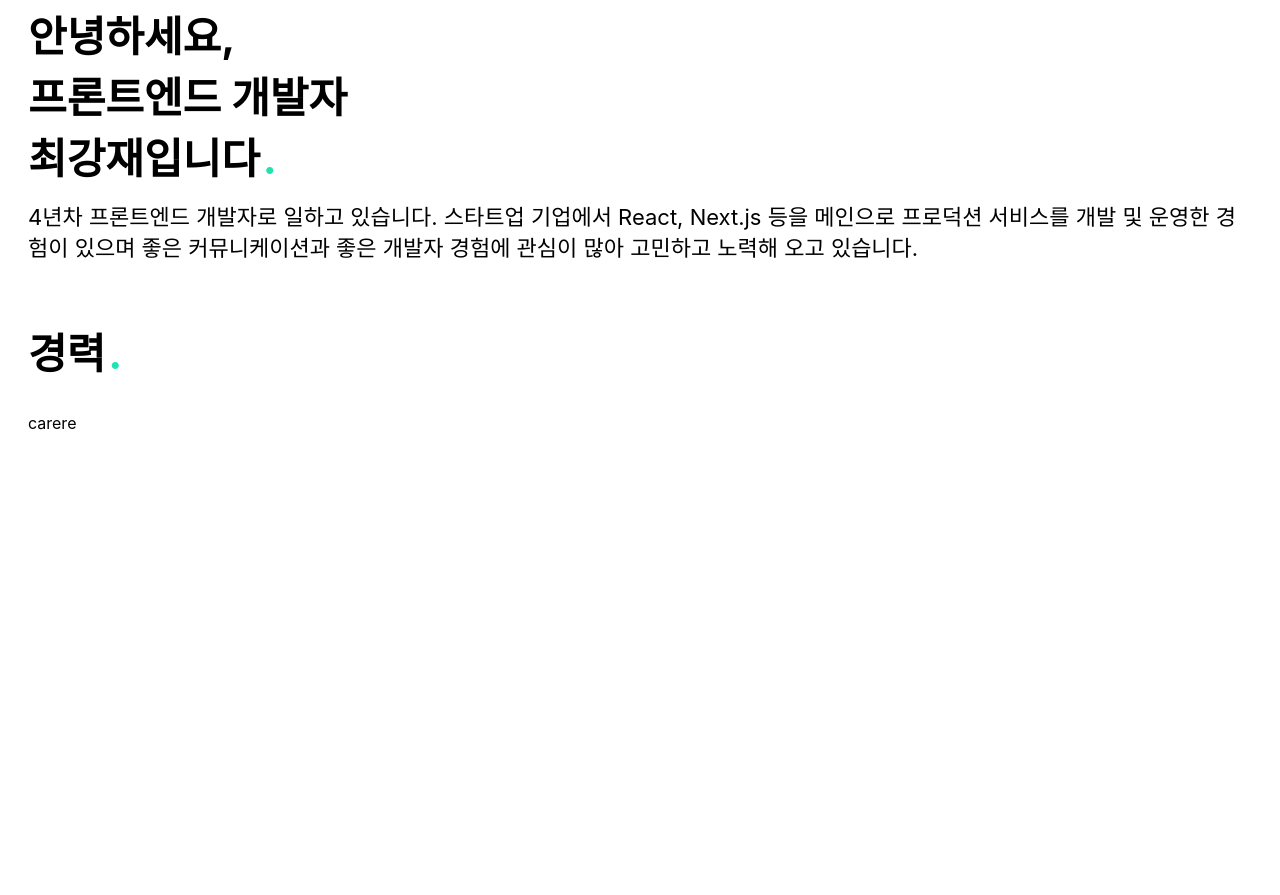
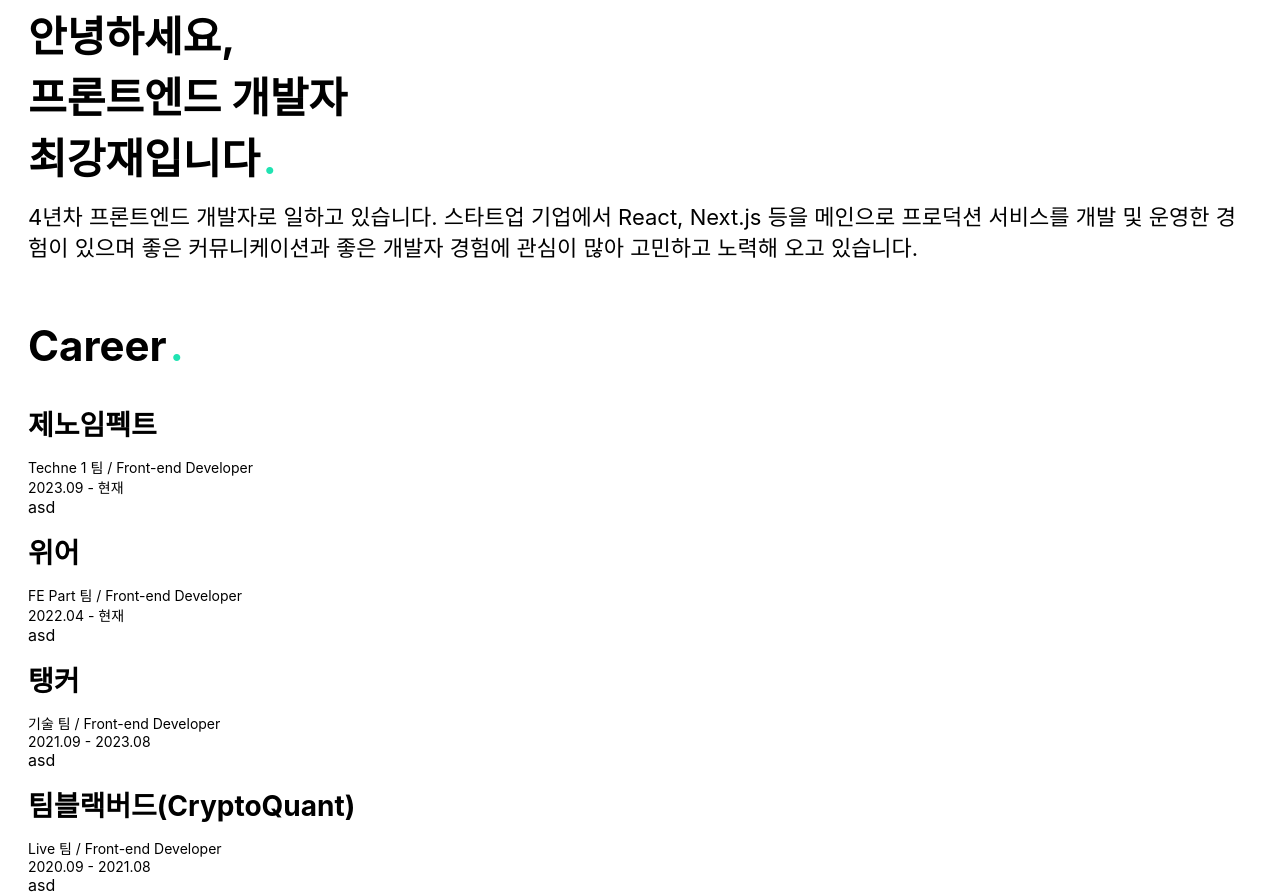
Before and after one commit to kangjae4real/resume, a Gatsby site: page / in a window 1280 px wide. Shown: the part 1633-2528 px from the top of the page. Before the commit the page ends 2066 px from the top, so only its background shows below. Built offline with nearby package versions, Linux system fonts and the light colour scheme; Gatsby itself is replaced by a stand-in of ours; a web font is replaced by a local one.

Commit message:
Add CareerDetail, CareerWorkInfo components / Add static data(career)

```diff
--- a/src/components/Career.tsx
+++ /dev/null
@@ -1,15 +0,0 @@
-import styled from "styled-components";
-import ContentLayout from "./layouts/ContentLayout";
-import React from "react";
-
-interface CareerProps {}
-
-const Career: React.FC<CareerProps> = () => {
-  return (
-    <ContentLayout title="경력">
-      <span>carere</span>
-    </ContentLayout>
-  );
-};
-
-export default Career;
--- a/src/components/Title.tsx
+++ b/src/components/Title.tsx
@@ -1,10 +1,20 @@
-import styled from "styled-components";
+import styled, { css } from "styled-components";
 import React from "react";
 
-interface TextProps extends Pick<React.CSSProperties, "fontSize"> {}
+interface TextProps extends Pick<React.CSSProperties, "fontSize"> {
+  innerContent?: boolean;
+}
 
 const Text = styled.h1<TextProps>`
-  font-size: ${({ fontSize }) => fontSize ?? "42px"};
+  ${({ fontSize, innerContent }) =>
+    innerContent
+      ? css`
+          font-size: 28px;
+          margin-bottom: 14px;
+        `
+      : css`
+          font-size: ${fontSize ?? "42px"};
+        `}
 `;
 
 const PeriodMark = styled.span`
@@ -17,9 +27,9 @@
   withPeriodMark?: boolean;
 }
 
-const Title: React.FC<TitleProps> = ({ children, fontSize, withPeriodMark = false }) => {
+const Title: React.FC<TitleProps> = ({ children, fontSize, withPeriodMark = false, innerContent = false }) => {
   return (
-    <Text fontSize={fontSize}>
+    <Text fontSize={fontSize} innerContent={innerContent}>
       {children}
       {withPeriodMark && <PeriodMark>.</PeriodMark>}
     </Text>
--- /dev/null
+++ b/src/components/career/Career.tsx
@@ -0,0 +1,18 @@
+import ContentLayout from "../layouts/ContentLayout";
+import React from "react";
+import { CAREER_LIST } from "../../values/career";
+import CareerDetail from "./CareerDetail";
+
+interface CareerProps {}
+
+const Career: React.FC<CareerProps> = () => {
+  return (
+    <ContentLayout title="Career">
+      {CAREER_LIST.map((value) => (
+        <CareerDetail {...value} />
+      ))}
+    </ContentLayout>
+  );
+};
+
+export default Career;
--- /dev/null
+++ b/src/components/career/CareerDetail.tsx
@@ -0,0 +1,58 @@
+import styled from "styled-components";
+import React from "react";
+import { Career } from "../../values/career";
+import Title from "../Title";
+import CareerWorkInfo from "./CareerWorkInfo";
+
+const Container = styled.div`
+  &:not(:first-of-type) {
+    margin-top: 14px;
+  }
+`;
+
+const CompanyInfo = styled.div``;
+
+const CompanyInnerContainer = styled.div`
+  font-size: 14px;
+`;
+
+const CompanyTeam = styled.span`
+  font-size: 14px;
+`;
+
+const CompanyJob = styled.span`
+  font-size: 14px;
+`;
+
+const CompanyDateContainer = styled.div``;
+
+const CompanyDate = styled.span`
+  font-size: 14px;
+`;
+
+const WorkInfo = styled.div``;
+
+interface CareerDetailProps extends Career {}
+
+const CareerDetail: React.FC<CareerDetailProps> = ({ id, companyName, team, job, startedAt, endAt }) => {
+  return (
+    <Container>
+      <CompanyInfo>
+        <Title innerContent>{companyName}</Title>
+
+        <CompanyInnerContainer>
+          <CompanyTeam>{team}</CompanyTeam> / <CompanyJob>{job}</CompanyJob>
+          <CompanyDateContainer>
+            <CompanyDate>{startedAt}</CompanyDate> - <CompanyDate>{endAt}</CompanyDate>
+          </CompanyDateContainer>
+        </CompanyInnerContainer>
+      </CompanyInfo>
+
+      <WorkInfo>
+        <CareerWorkInfo id={id} />
+      </WorkInfo>
+    </Container>
+  );
+};
+
+export default CareerDetail;
--- /dev/null
+++ b/src/components/career/CareerWorkInfo.tsx
@@ -0,0 +1,25 @@
+import styled from "styled-components";
+import React, { useMemo } from "react";
+import { CAREER_DETAIL_LIST } from "../../values/career";
+
+const Container = styled.div``;
+
+interface CareerWorkInfoProps {
+  id: number;
+}
+
+const CareerWorkInfo: React.FC<CareerWorkInfoProps> = ({ id }) => {
+  const { detail } = useMemo(() => {
+    return CAREER_DETAIL_LIST.filter(({ id: listId }) => id === listId)[0];
+  }, [id]);
+
+  console.log("detail: ", detail);
+
+  return (
+    <div>
+      <span>asd</span>
+    </div>
+  );
+};
+
+export default CareerWorkInfo;
--- a/src/pages/index.tsx
+++ b/src/pages/index.tsx
@@ -3,7 +3,7 @@
 import SEO from "../components/SEO";
 import PageLayout from "../components/layouts/PageLayout";
 import Hero from "../components/Hero";
-import Career from "../components/Career";
+import Career from "../components/career/Career";
 
 const IndexPage: React.FC<PageProps> = () => {
   return (
--- /dev/null
+++ b/src/values/career.ts
@@ -0,0 +1,228 @@
+export interface Career {
+  id: number;
+  companyName: string;
+  team: string;
+  job: string;
+  startedAt: string;
+  endAt: string;
+}
+
+export const CAREER_LIST: Career[] = [
+  {
+    id: 1,
+    companyName: "제노임펙트",
+    team: "Techne 1 팀",
+    job: "Front-end Developer",
+    startedAt: "2023.09",
+    endAt: "현재",
+  },
+  {
+    id: 2,
+    companyName: "위어",
+    team: "FE Part 팀",
+    job: "Front-end Developer",
+    startedAt: "2022.04",
+    endAt: "현재",
+  },
+  {
+    id: 3,
+    companyName: "탱커",
+    team: "기술 팀",
+    job: "Front-end Developer",
+    startedAt: "2021.09",
+    endAt: "2023.08",
+  },
+  {
+    id: 4,
+    companyName: "팀블랙버드(CryptoQuant)",
+    team: "Live 팀",
+    job: "Front-end Developer",
+    startedAt: "2020.09",
+    endAt: "2021.08",
+  },
+];
+
+export interface Detail {
+  title: string;
+  description: string;
+  link?: string;
+  skills: string[];
+  work: string[];
+  improve: string[];
+  startedAt: string;
+  endAt: string;
+}
+
+export interface CareerDetail {
+  id: number;
+  detail: Detail[];
+}
+
+export const CAREER_DETAIL_LIST: CareerDetail[] = [
+  {
+    id: 1,
+    detail: [
+      {
+        title: "IBK기업은행 AI 인사배치 관리자 SPA 개발",
+        description:
+          "IBK 기업은행에서 새로이 진행하는 AI 인사배치 프로젝트입니다.\n개발된 AI 모델의 기능을 활용할 수 있도록 하는 반응형 Single Page Application 입니다.",
+        skills: ["TypeScript", "React", "styled-components", "axios"],
+        work: [
+          "은행원 배치 프로세스 등록 & 조회 & 수정 기능",
+          "배치 프로세스 시작 & 배포 기능",
+          "배치 제약조건, 가중치 설정 및 조정 로직 개발",
+          "배치 결과 Report Export 기능",
+        ],
+        improve: [
+          "많은 작업자들이 병렬로 프로젝트에 참여하여 개발할 수 있도록 재활용성 컴포넌트 특정 페이지에 의존하도록 분리",
+          "Container, Presentation 컴포넌트를 분리하여 API 요청 코드를 한곳에서 볼 수 있도록 구조 개선",
+          "API 요청을 할 때에 인증된 axios 인스턴스를 사용할 수 있도록 useApi Custom Hook 개발",
+          "수평적으로 흩어져 있던 CSS 코드를 특정 그룹으로 묶어 styled-components 사용할 수 있도록 개선",
+        ],
+        startedAt: "2023.09",
+        endAt: "현재",
+      },
+    ],
+  },
+  {
+    id: 2,
+    detail: [
+      {
+        title: "On-Premise Issue Tracker 개발",
+        description:
+          "RiskX 요청으로 개발한 React 베이스 반응형 웹사이트입니다.\nJira/Bitbucket Relay API를 활용합니다.",
+        skills: ["TypeScript", "React", "styled-components", "axios"],
+        work: [
+          "이슈를 생성하고 조회하며 핸들링하는 페이지 개발",
+          "브랜치를 생성하고 조회하는 페이지 개발",
+          "커밋 리스트를 조회하며 댓글을 달 수 있는 기능이 포함된 페이지 개발",
+          "풀 리퀘스트를 생성하고 조회하는 페이지 개발",
+          "저장소 다운로드 기능 개발",
+        ],
+        improve: [
+          "Open API Generator 도입으로 생성된 요청코드만 사용하도록 하여 개발경험을 개선",
+          "불필요한 API 요청코드를 제거하여 페이지 로딩속도 기존 10초에서 4초로 단축",
+          "기존 Atlassian API 구조 상 요청의 불필요한 베이스 코드가 필요, 이를 새로이 개발된 Relay API를 사용하도록 모두 변경하여 로딩 개선",
+          "Atlassian API 댓글 Endpoint는 그 응답이 Front-end에서 사용하기 굉장히 어려운 상태였습니다.\n이를, 사용하기 좋게 포맷팅 해주는 스크립트를 개발하여 개발자 경험을 개선하였습니다.",
+        ],
+        startedAt: "2023.05",
+        endAt: "2023.08",
+      },
+      {
+        title: "WitU MCN 크리에이터, 관리자 사이트 개발",
+        description:
+          "Witu MCN 요청으로 개발한 Next.js 베이스 웹사이트입니다.\n크리에이터 사이트, 관리자 사이트 2개의 사이트를 개발하였습니다.",
+        skills: ["TypeScript", "Next.js", "styled-components", "axios"],
+        work: [
+          "크리에이터의 캠페인 정산 및 관리하는 페이지 개발",
+          "관리자의 상담등록 및 크리에이터 정산요청을 관리하는 페이지 개발",
+          "관리자의 사내 직원을 관리하는 페이지 개발",
+          "사용자 인증(로그인, 내정보페이지) 기능 개발",
+        ],
+        improve: [
+          "검색엔진최적화(SEO) 진행",
+          "Open API Generator 도입으로 생성된 요청코드만 사용하도록 하여 개발경험을 개선",
+          "데이터와 필요내용을 담으면 페이지 레이아웃을 렌더링해주는 Layout 컴포넌트를 개발하여 개발경험을 개선",
+        ],
+        startedAt: "2023.01",
+        endAt: "2023.04",
+      },
+      {
+        title: "JYP Partners 사이트 개발",
+        description: "JYP Partners 요청으로 개발한 Next.js 베이스 반응형 웹사이트입니다.",
+        link: "https://jyppartners.com",
+        skills: ["TypeScript", "Next.js", "styled-components", "axios"],
+        work: [
+          "모든 페이지 SSR로 동작하도록 개발",
+          "모든 페이지 다국어화 (영문, 한글)",
+          "CSS 애니메이션 개발",
+          "FE, BE 애플리케이션을 Dockerizing하여 배포",
+        ],
+        improve: [
+          "API 요청 코드를 Server Side로 옮겨 로직 분리 (CSR 대비 로딩시간 3초 단축)",
+          "검색엔진최적화(SEO) 진행",
+          "Open API Generator 도입으로 생성된 요청코드만 사용하도록 하여 개발자경험을 개선",
+        ],
+        startedAt: "2023.09",
+        endAt: "2023.10",
+      },
+    ],
+  },
+  {
+    id: 3,
+    detail: [
+      {
+        title: "Blitz Core Web",
+        description:
+          "탱커의 외부 직원 및 은행원이 간편하게 Blitz API를 이용할 수 있도록 개발된 반응형 웹 서비스입니다.",
+        skills: ["TypeScript", "Next.js", "styled-components", "axios"],
+        work: [
+          "주소지 검색을 통해 매물을 확인하고 정보를 확인할 수 있는 기능을 개선",
+          "탱커 AI 예측모델을 활용하여 대출금 산정을 진행하고 Report로 확인할 수 있는 기능을 개발하고 개선",
+        ],
+        improve: [
+          "크롬에서의 화면 프린트 기능을 개선",
+          "@media print 를 활용하여 용지 사이즈 설정 및 숨겨야 되는 컴포넌트를 설정",
+          "A4 용지 기준으로 제대로 출력될 수 있도록 코드 개선",
+        ],
+        startedAt: "2021.09",
+        endAt: "2022.11",
+      },
+      {
+        title: "ZipZip",
+        description: "탱커의 원스톱 공부열람 API인 Blitz API를 활용하여 개발된 반응형 웹 매물 검색 서비스입니다.",
+        skills: ["TypeScript", "Next.js", "styled-components", "axios"],
+        work: ["매물 검색 및 매물 정보 확인 및 커뮤니티 기능을 개선"],
+        improve: ["Redux를 사용할때에 불편을 해소할 수 있도록 자동으로 Action, Selector를 생성해주는 Util 개발"],
+        startedAt: "2021.09",
+        endAt: "2022.04",
+      },
+      {
+        title: "Doczip",
+        description: "유료사용자 50,000명의 서비스로 반응형 웹 주소지 검색 및 공부 열람 서비스입니다.",
+        link: "https://doczip.kr",
+        skills: ["TypeScript", "React", "styled-components", "axios"],
+        work: [
+          "주소지를 검색하여 해당 물건의 각종 정보를 확인할 수 있는 Report 기능을 개발",
+          "사이트 전반적인 UI/UX 개발",
+          "등기부등본, 건축물대장, 토지대장 등 부동산 계약에 필요한 공적장부 열람 및 발급 기능 개발",
+          "사이트 리뉴얼 참여",
+        ],
+        improve: [
+          "Open API Generator 도입으로 생성된 요청코드만 사용하도록 하여 개발자 경험을 개선",
+          "기존에 redux-observable로 작성된 코드를 redux-thunk로 재작성하여 개발자 경험을 개선",
+          "API 요청코드를 컴포넌트에서 Redux Thunk로 옮겨 로직 분리를 하여 복잡한 코드를 읽기 좋은 코드로 개선",
+          "esbuild를 도입하여 기존 1분이상 걸리던 빌드시간을 10초로 단축",
+          "컴포넌트 Memoization을 적극활용하여 새로이 렌더링되는 상황을 방지하여 사용자 경험 개선",
+          "MaterialUI를 적극 활용, 커스텀해서 사용하여 편리하게 개발할 수 있도록 개선",
+        ],
+        startedAt: "2021.09",
+        endAt: "2023.08",
+      },
+    ],
+  },
+  {
+    id: 4,
+    detail: [
+      {
+        title: "CryptoQuant",
+        description: "팀블랙버드의 암호화폐 추세 분석 서비스입니다.",
+        link: "https://cryptoquant.com",
+        skills: ["TypeScript", "Next.js", "styled-components", "axios"],
+        work: [
+          "서비스 전반적인 반응형 UI/UX 개발",
+          "서비스 내 커뮤니티(QuickTake)를 개발하였고, 글 작성 및 좋아요/댓글 작성 기능을 개발",
+          "서비스 내 알람(Alert)을 개선하였고, 특정 데이터의 조건을 설정하면 조건이 실행될 때 Telegram 알람을 보내주는 기능 개발",
+          "Ant Design Theming을 통해 라이트모드, 다크모드 개발을 진행",
+          "react-i18next 라이브러리 사용으로 기존 영어 사이트의 다국어화를 진행",
+        ],
+        improve: [
+          "Next.js SSG 코드 개선으로 First Contentful Paint 3초에서 1초로 개선",
+          "기존 불필요한 Loader를 제거하고 esbuild를 도입하여 개발모드에서 진행되는 빌드 시간을 1분에서 8초까지 단축",
+        ],
+        startedAt: "2020.08",
+        endAt: "2021.08",
+      },
+    ],
+  },
+];
```
